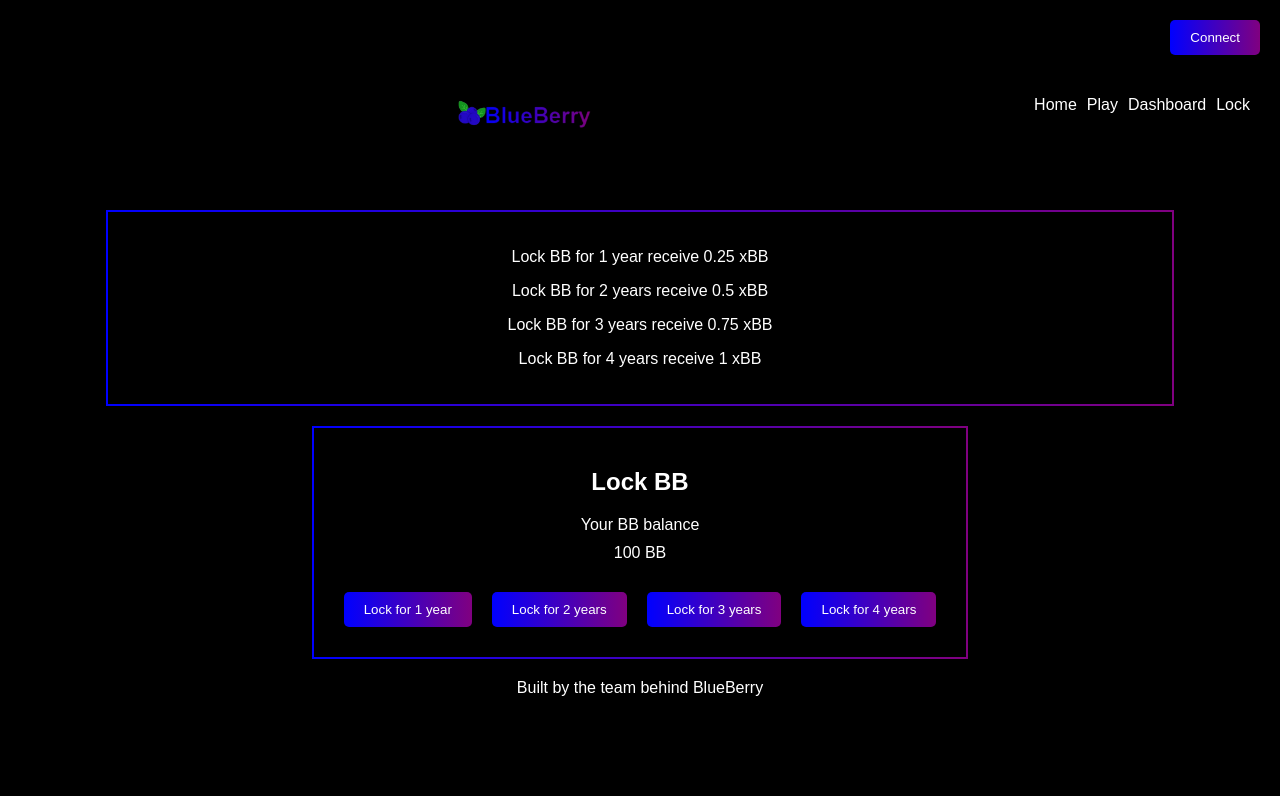
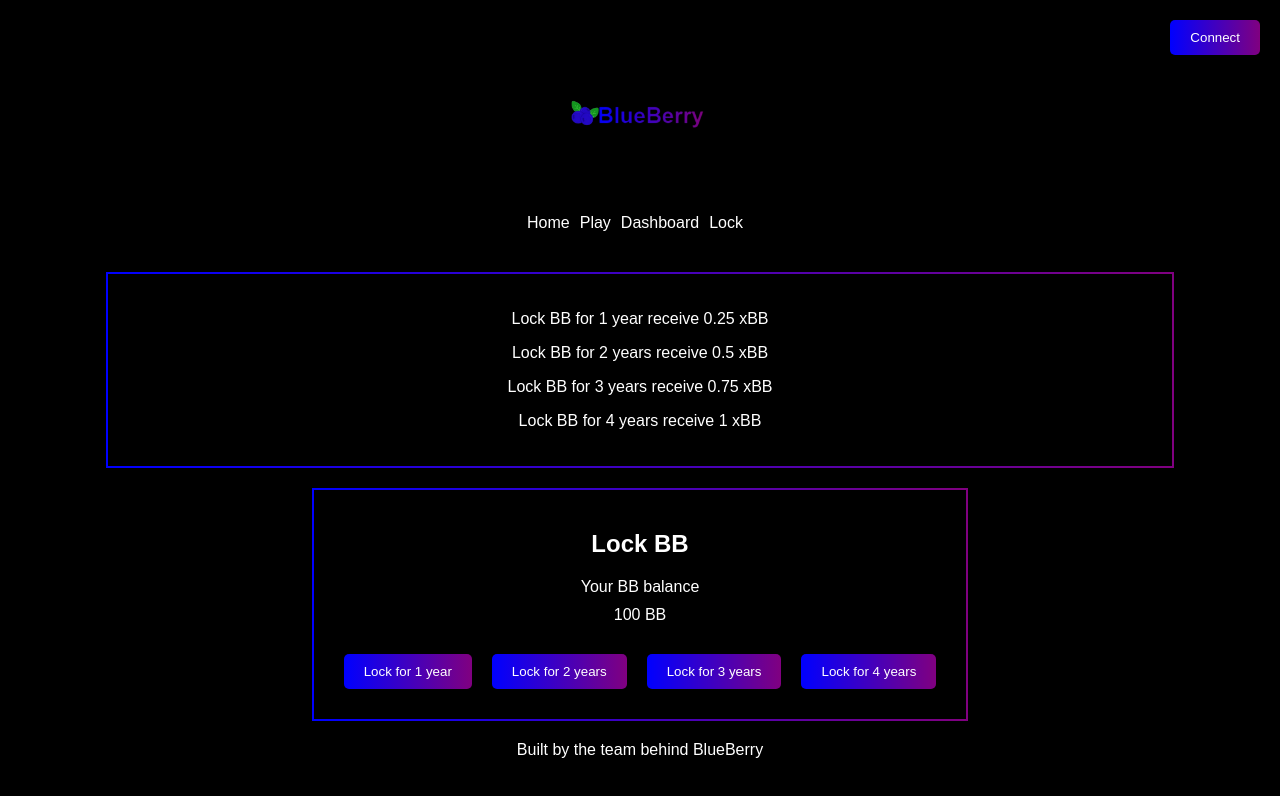
Before and after one commit to kaganokur/kaganokur.github.io, a plain HTML site: page lock.html in a window 1280 px wide. Drawn offline with Linux system fonts and the light colour scheme.

Commit message:
Update lock.html

```diff
--- a/lock.html
+++ b/lock.html
@@ -18,7 +18,7 @@
 
         header {
             display: flex;
-            justify-content: space-between;
+            flex-direction: column;
             align-items: center;
             padding: 20px; /* Added padding for spacing */
             position: relative;
@@ -26,10 +26,7 @@
 
         .logo-container {
             margin-top: 20px;
-            display: flex;
-            justify-content: center;
-            align-items: center;
-            width: 100%;
+            margin-bottom: 20px; /* Added margin bottom for spacing */
         }
 
         .logo-container img {
@@ -43,6 +40,7 @@
             display: flex;
             justify-content: center;
             align-items: center;
+            margin-bottom: 20px; /* Added margin bottom for spacing */
         }
 
         nav ul li {
```
